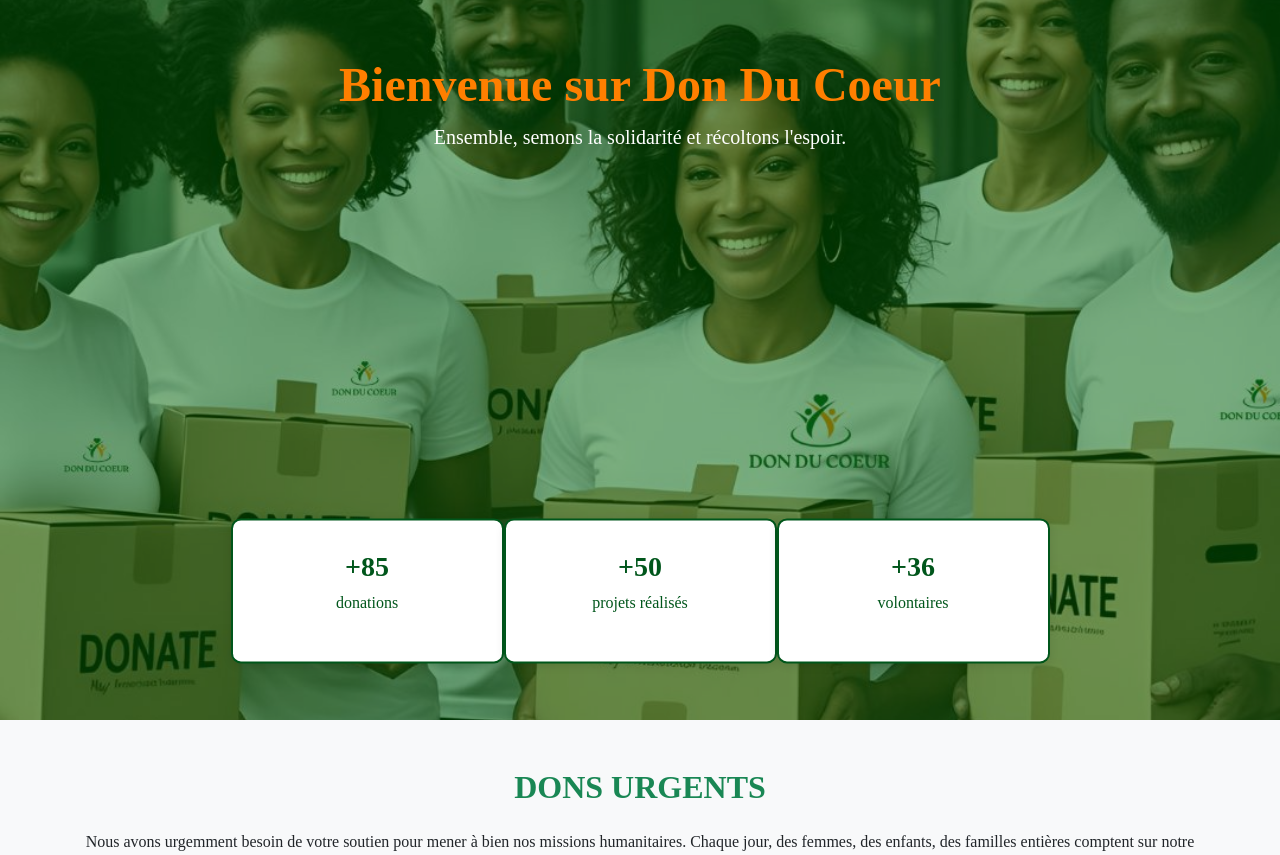
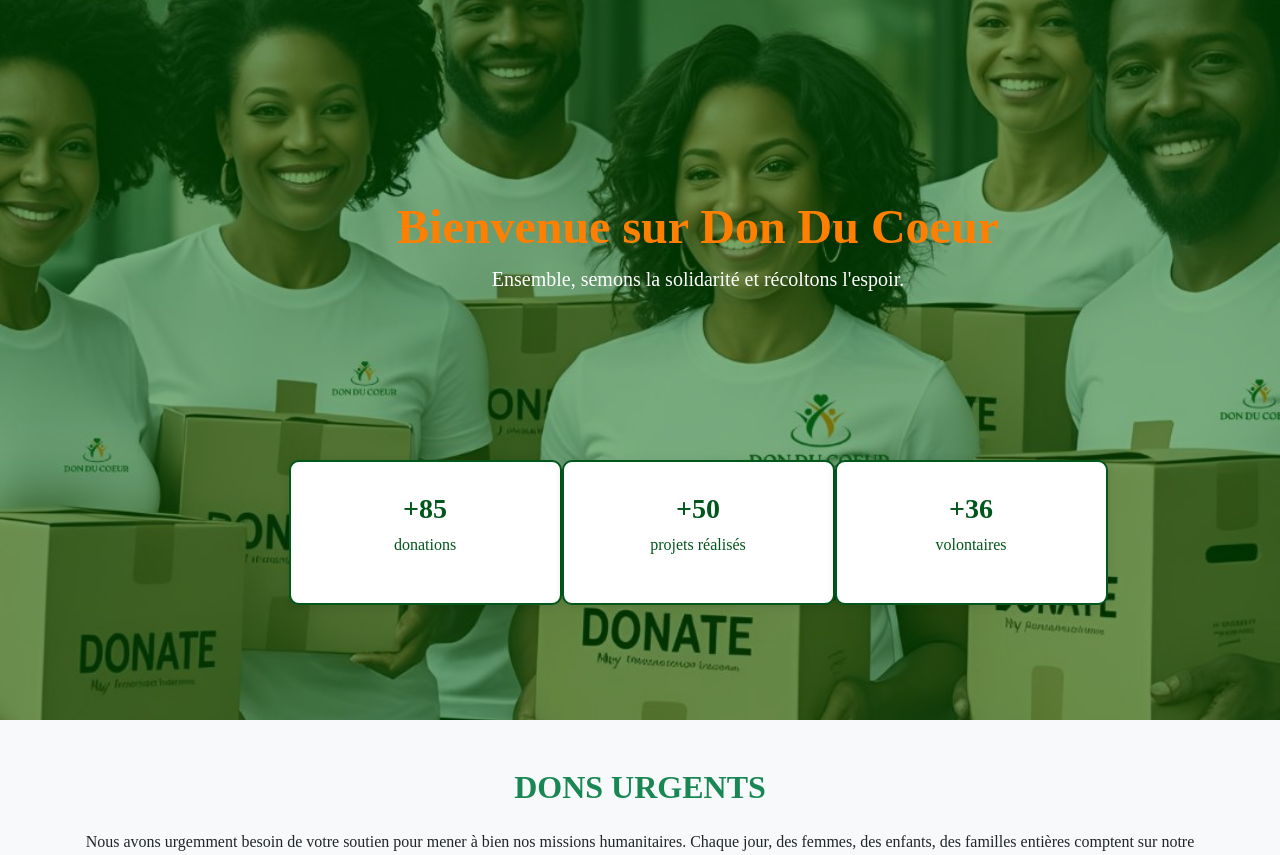
Before and after one commit to KanyC11/Memoire---E-social, a PHP site: page / in a window 1280 px wide. Shown: the part 150-1005 px from the top of the page. Run offline with PHP 8.4, Linux system fonts and the light colour scheme.

Commit message:
Création de la page d'accueil

```diff
--- a/index.html
+++ b/index.html
@@ -32,11 +32,11 @@
                     <h3 class="fw-bold">+85</h3>
                     <p>donations</p>
                 </div>
-                <div class="col-md-3 stat-box  step-2 text-center">
+                <div class="col-md-3 stat-box step-2 text-center">
                   <h3 class="fw-bold">+50</h3>
                   <p>projets réalisés</p>
                 </div>
-                <div class="col-md-3 stat-box  step-3 text-center">
+                <div class="col-md-3 stat-box step-3 text-center">
                   <h3 class="fw-bold">+36</h3>
                   <p>volontaires</p>
                </div>
--- a/style.css
+++ b/style.css
@@ -47,11 +47,13 @@ body{
     z-index: 1;
     }
     .banner-content {
-      position: relative;
+      position: absolute;
+      bottom: 5%;
       z-index: 2;
       text-align: center;
-      top: 50%;
+      top: 50%; left: 10%;
       transform: translateY(-50%);
+
     }
     .banner-content h1{
       color: #ff7f00;
@@ -65,6 +67,7 @@ body{
       box-shadow: 0 2px 10px rgba(0, 0, 0, 0.1);
       margin-right: 0;
       transition: all 0.3s ease-in-out;
+      text-align: center;
 
     }
     .stat-box:hover{
@@ -72,13 +75,13 @@ body{
       box-shadow: 0 4px 12 px rgba(0, 0, 0, 0.2);
     }
     .step-1{
-      margin-top: 350px;
+      margin-top: 150px;
     }
     .step-2{
-      margin-top: 350px;
+      margin-top: 150px;
     }
     .step-3{
-      margin-top: 350px;
+      margin-top: 150px;
     }
 
     section{
```
